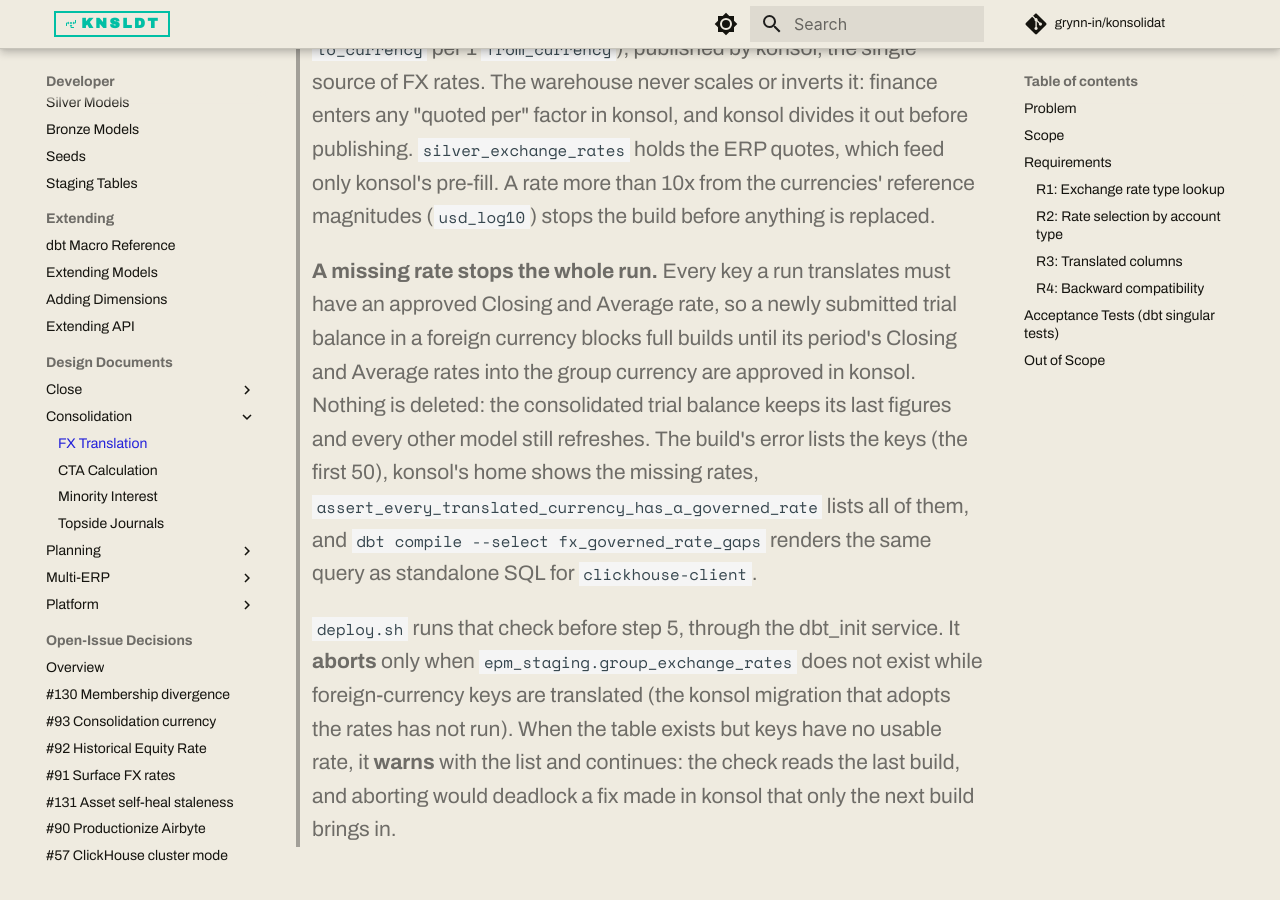
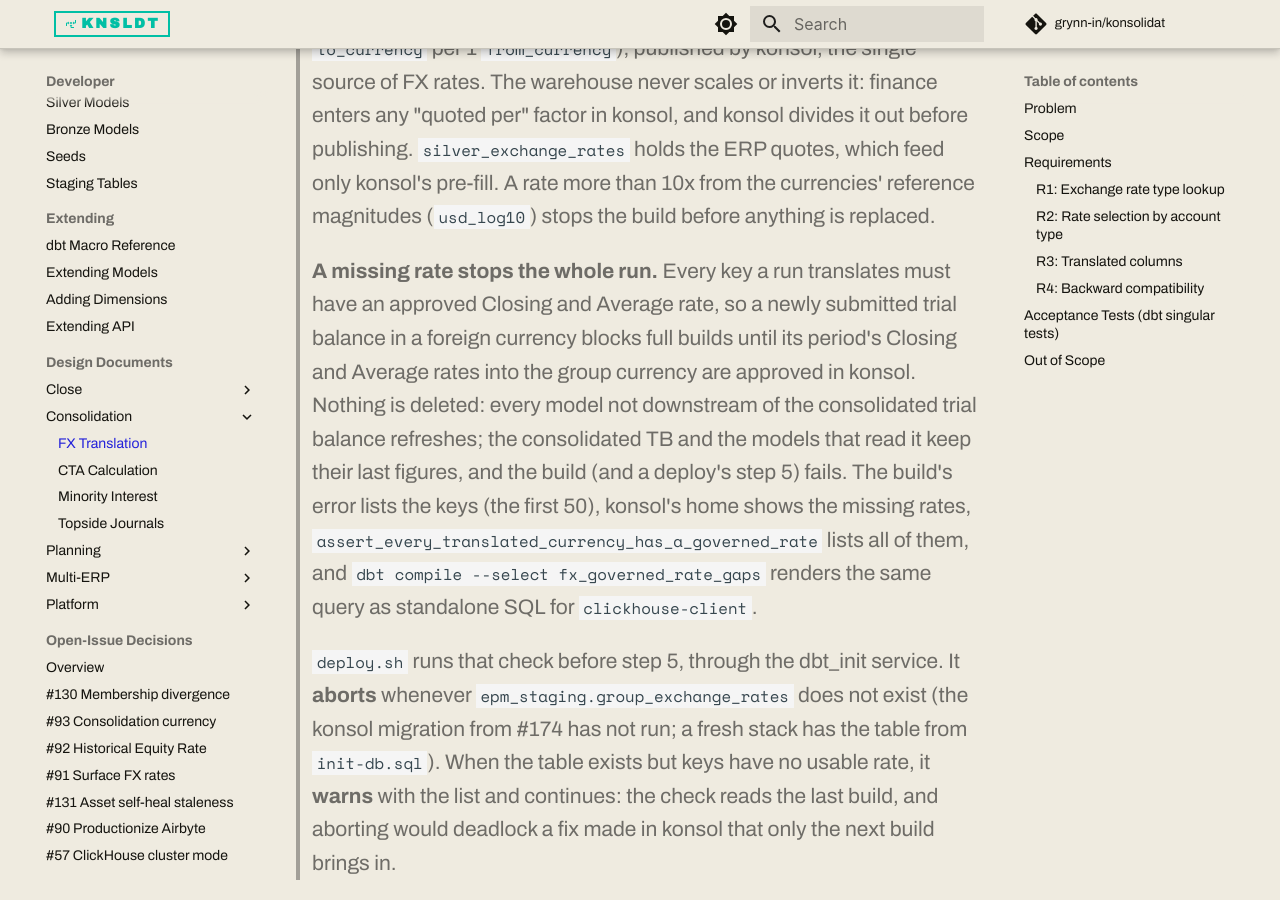
Before and after one commit to grynn-in/konsolidat, an MkDocs documentation site: the page built from docs/developer-guide/design/fx-translation.md, in a window 1280 px wide and 900 px high, scrolled down 668 px. Built offline with MkDocs 1.6.1 and Material for MkDocs 9.7.7, drawn with Linux system fonts in a browser that asks for light colours; comment, search, counter and statistics services are not loaded.

Commit message:
A missing rate table always aborts the deploy; exact wording on what refreshes (#176)
- fx_precheck() checks epm_staging.group_exchange_rates first:
  FX_TABLE_MISSING <n> whenever it does not exist (the guard and the model
  read it on every build), with n = translated foreign-currency keys (0 when
  nothing is built). A fresh stack has the table from init-db.sql and, with
  nothing built, gets FX_NOTHING_BUILT, which passes.
- deploy.sh aborts on a missing table whatever is translated: "Run the
  konsol migration (konsol #174) first", keeping the key count.
- "Every other model refreshes" was too strong. deploy.sh and
  fx-translation.md now say: every model not downstream of
  gold_consolidated_trial_balance refreshes; the consolidated TB and the
  models that read it keep their last figures, and step 5 fails the deploy.

Co-Authored-By: Claude Opus 5 (1M context) <noreply@anthropic.com>
Claude-Session: https://claude.ai/code/session_013WewQKFQgG7o2M3mUDPRR5

```diff
--- a/docs/developer-guide/design/fx-translation.md
+++ b/docs/developer-guide/design/fx-translation.md
@@ -23,16 +23,17 @@
 > approved Closing and Average rate, so a newly submitted trial balance in a
 > foreign currency blocks full builds until its period's Closing and Average
 > rates into the group currency are approved in konsol. Nothing is deleted:
-> the consolidated trial balance keeps its last figures and every other model
-> still refreshes. The build's error lists the keys (the first 50), konsol's
+> every model not downstream of the consolidated trial balance refreshes; the
+> consolidated TB and the models that read it keep their last figures, and the
+> build (and a deploy's step 5) fails. The build's error lists the keys (the first 50), konsol's
 > home shows the missing rates, `assert_every_translated_currency_has_a_governed_rate`
 > lists all of them, and `dbt compile --select fx_governed_rate_gaps` renders
 > the same query as standalone SQL for `clickhouse-client`.
 >
 > `deploy.sh` runs that check before step 5, through the dbt_init service. It
-> **aborts** only when `epm_staging.group_exchange_rates` does not exist while
-> foreign-currency keys are translated (the konsol migration that adopts the
-> rates has not run). When the table exists but keys have no usable rate, it
+> **aborts** whenever `epm_staging.group_exchange_rates` does not exist (the
+> konsol migration from #174 has not run; a fresh stack has the table from
+> `init-db.sql`). When the table exists but keys have no usable rate, it
 > **warns** with the list and continues: the check reads the last build, and
 > aborting would deadlock a fix made in konsol that only the next build brings
 > in.
```
Also changed, not shown: 2 other files.
